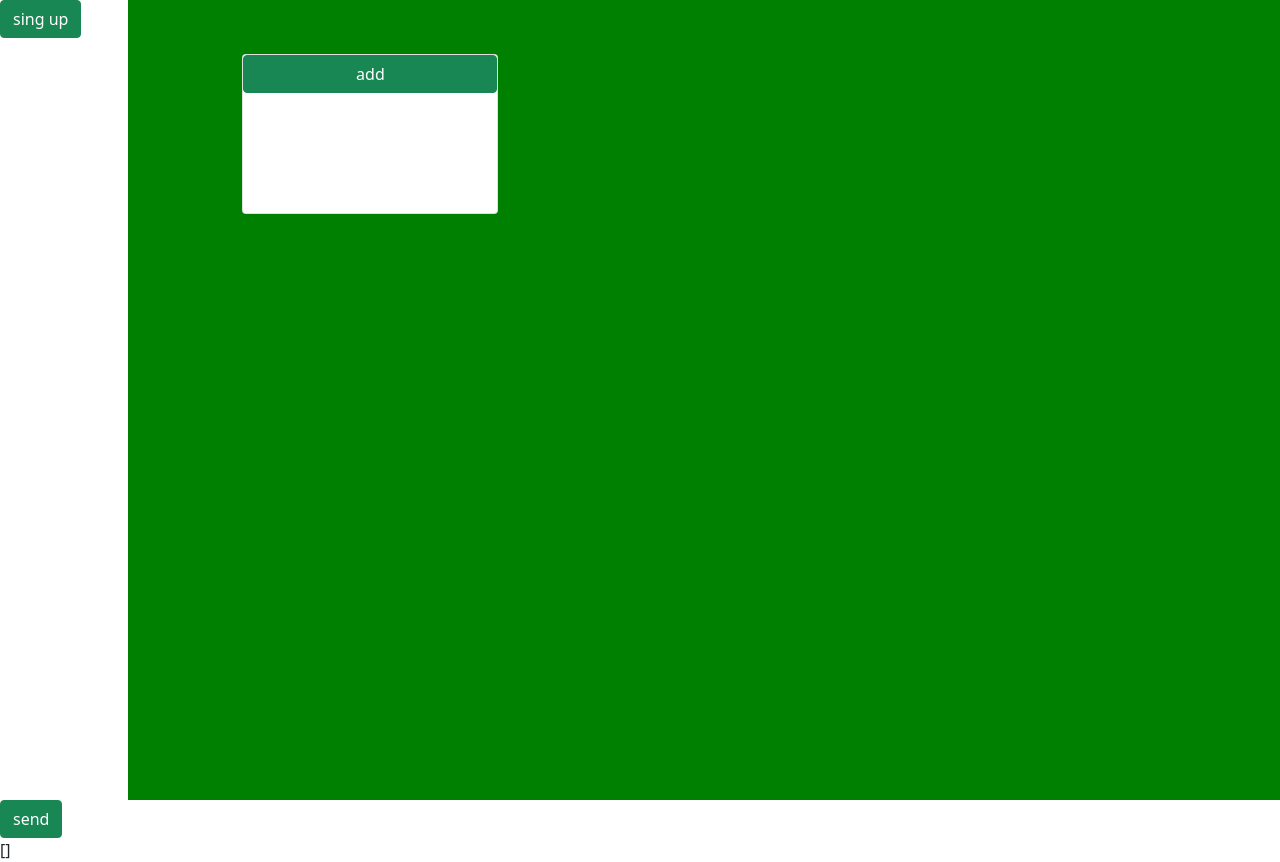
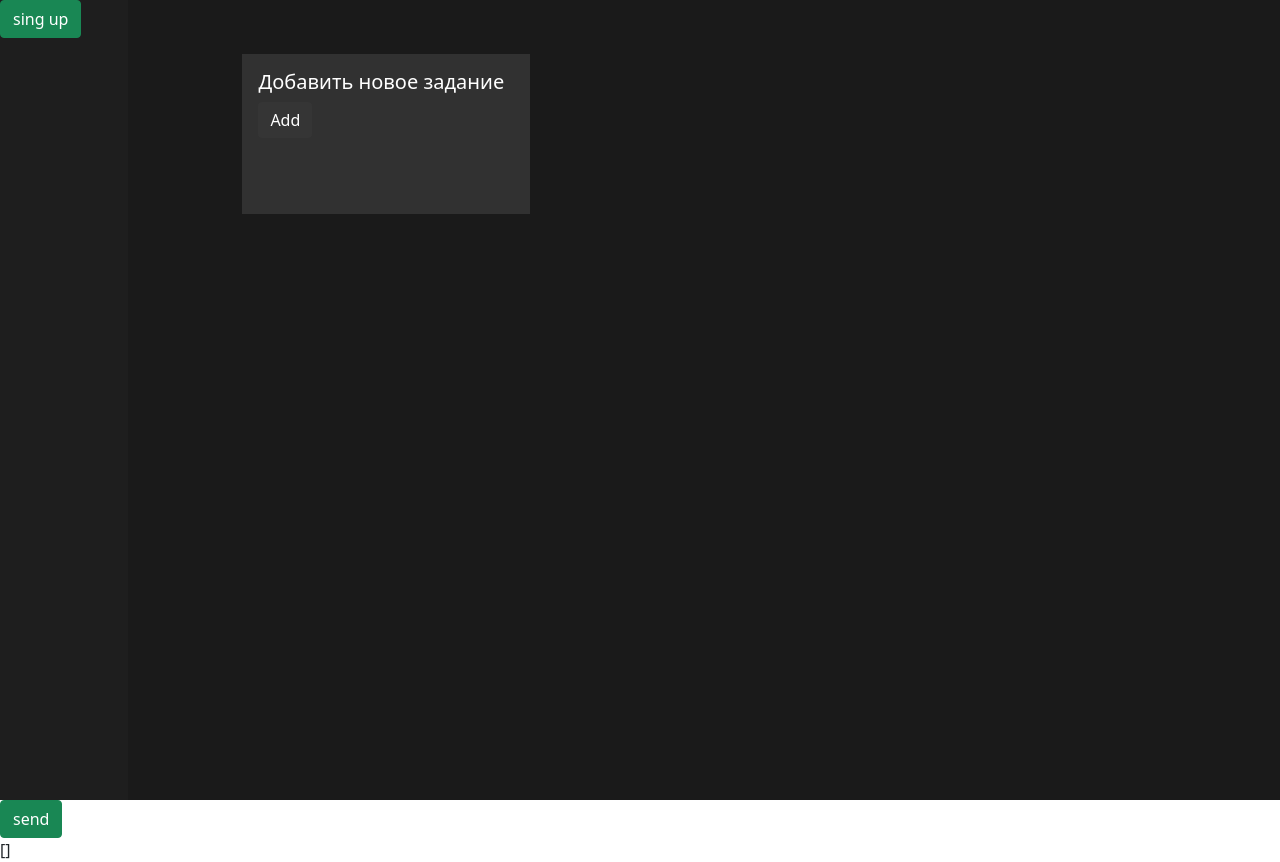
Before and after one commit to Th3Cod3rNow/onward, a Vue app in the folder simple_server/: page / in a window 1280 px wide. Built offline with nearby package versions, Linux system fonts and the light colour scheme.

Commit message:
Task creation for web client

```diff
--- a/simple_server/src/App.vue
+++ b/simple_server/src/App.vue
@@ -83,7 +83,7 @@ export default {
 <style>
 .tmp{
     width: 10%;
-    background: white;
+    background: #1e1e1e;
 }
 .menu{
     margin: 3%;
@@ -91,6 +91,6 @@ export default {
 .page{
   display: flex;
   height: 100vh;
-  background: green;
+  background: #1a1a1a;
 }
 </style>
--- a/simple_server/src/templates/task/addtask.vue
+++ b/simple_server/src/templates/task/addtask.vue
@@ -2,12 +2,14 @@
 <div>
   <div class="col">
     <div class="task" >
-      <div class="card">
-        <my-btn>add</my-btn>
+      <div class="card" style="width: 18rem; border: none">
+        <div class="card-body" style="background: #313131">
+          <h5 class="card-title-text" style="color:white">Добавить новое задание</h5>
+        <a class="btn btn-success" style="background: #353535; border: none">Add</a>
+          </div>
       </div>
     </div>
   </div>
-
 </div>
 </template>
 
--- a/simple_server/src/templates/task/all_tasks.vue
+++ b/simple_server/src/templates/task/all_tasks.vue
@@ -2,11 +2,15 @@
   <div class="container">
     <div class="row row-cols-1 row-cols-sm-2 row-cols-md-3 g-3">
       <add-task></add-task>
+
       <prev-task  v-for="task in tasks"
         v-bind:task="task"
         @open="$emit('open',task)"
         v-bind:key="task.id"
        >
+
+      <div class="card" style="width: 18rem">
+        </div>
       </prev-task>
     </div>
   </div>
--- a/simple_server/src/templates/task/full_task.vue
+++ b/simple_server/src/templates/task/full_task.vue
@@ -5,10 +5,10 @@
         @click="$emit('close')"
         ></button>
 
-        <h3>{{task[1]}}</h3>
-        <hr>
-        <h4>{{task[2]}}</h4>
-        <hr>
+        <h3 style="color: white">{{task[1]}}</h3>
+        <hr style="background: dimgray; height: 0.25rem">
+        <h4 style="color: lightgray">{{task[2]}}</h4>
+        <hr style="background: dimgray; height: 0.25rem">
         <h5>{{task.status}}</h5>
       </div>
 </div>
@@ -40,10 +40,11 @@ export default {
   max-width: 30%;
   max-height: 80%;
   -webkit-user-select: none;
-  background: blue;
+  background: #363636;
   padding: 20px;
   border-radius: 12px;
   display: flex;
   flex-direction: column;
+
 }
 </style>
--- a/simple_server/src/templates/task/prev_task.vue
+++ b/simple_server/src/templates/task/prev_task.vue
@@ -1,13 +1,15 @@
 <template>
   <div class="col">
     <div class="task" >
-      <div class="card">
-        <h3 class="card-text">{{ task[1] }}</h3>
-        <hr>
-        <h5 class="card-text" >{{task[2]}}</h5>
-      <my-btn
+      <div class="card" style="width: 18rem; border: none">
+        <div class="card-body" style="background: #313131">
+        <h5 class="card-title-text" style="color:white">{{ task[1] }}</h5>
+<!--        <hr>-->
+        <p class="card-text" style="color: whitesmoke">{{task[2]}}</p>
+      <a class="btn btn-success" style="background: #353535; border: none"
       @click="$emit('open',task)"
-      >open</my-btn>
+      >open</a>
+        </div>
         </div>
       </div>
     </div>
--- a/simple_server/src/templates/task/vindow_task_add.vue
+++ b/simple_server/src/templates/task/vindow_task_add.vue
@@ -51,7 +51,7 @@ export default {
   max-width: 30%;
   max-height: 80%;
   -webkit-user-select: none;
-  background: blue;
+  background: #8888AA;
   padding: 20px;
   border-radius: 12px;
   display: flex;
```
Also changed, not shown: 1 other file (tests, documents, lock files or other folders).
